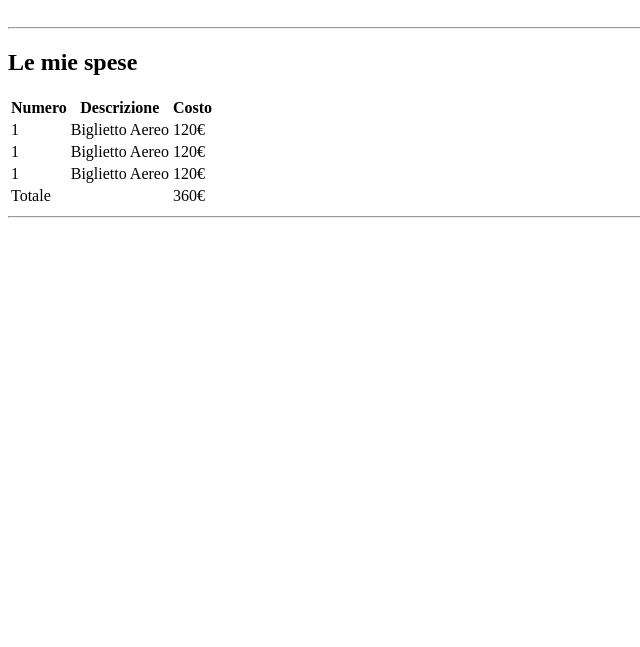
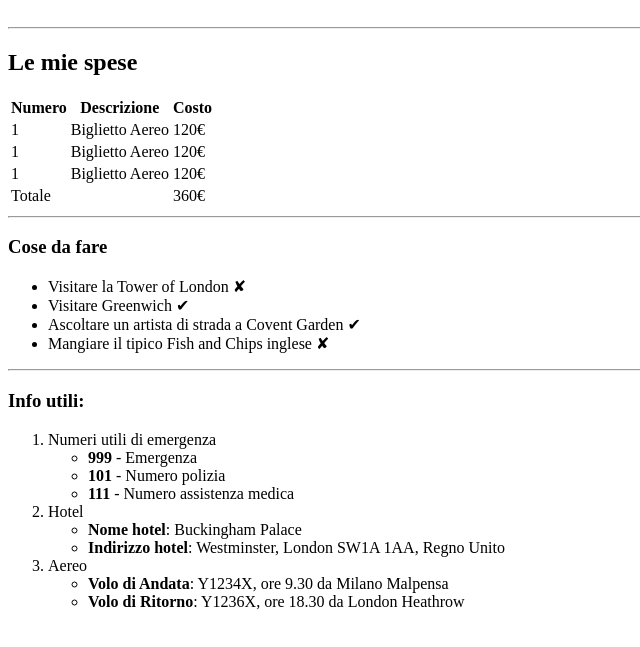
Before and after one commit to Ikinidae/html-london-trip, a plain HTML site: page index.html in a window 1280 px wide. Shown: the part 79-726 px from the top of the page, without its empty margins (0-640 px from the left). Drawn offline with Linux system fonts and the light colour scheme.

Commit message:
Inserite liste ordinate e non

```diff
--- a/index.html
+++ b/index.html
@@ -56,9 +56,43 @@
             <hr>
 
             <!-- Lista non ordinata -->
+            <h3>Cose da fare</h3>
             <ul>
+                <li>Visitare la Tower of London &#10008</li>
+                <li>Visitare Greenwich &#10004</li>
+                <li>Ascoltare un artista di strada a Covent Garden &#10004</li>
+                <li>Mangiare il tipico Fish and Chips inglese &#10008</li>
+            </ul>
+            <hr>
 
-            </ul>
+            <!-- Lista ordinata -->
+            <h3>Info utili:</h3>
+            <ol>
+                <li>
+                    Numeri utili di emergenza
+                    <ul>
+                        <li> <strong>999</strong> - Emergenza</li>
+                        <li> <strong>101</strong> - Numero polizia</li>
+                        <li> <strong>111</strong> - Numero assistenza medica</li>
+                    </ul>
+                </li>
+
+                <li>
+                    Hotel
+                    <ul>
+                        <li> <strong>Nome hotel</strong>: Buckingham Palace</li>
+                        <li> <strong>Indirizzo hotel</strong>: Westminster, London SW1A 1AA, Regno Unito</li>
+                    </ul>
+                </li>
+
+                <li>
+                    Aereo
+                    <ul>
+                        <li> <strong>Volo di Andata</strong>: Y1234X, ore 9.30 da Milano Malpensa</li>
+                        <li> <strong>Volo di Ritorno</strong>: Y1236X, ore 18.30 da London Heathrow</li>
+                    </ul>
+                </li>
+            </ol>
         </div>
 
     </main>
```
